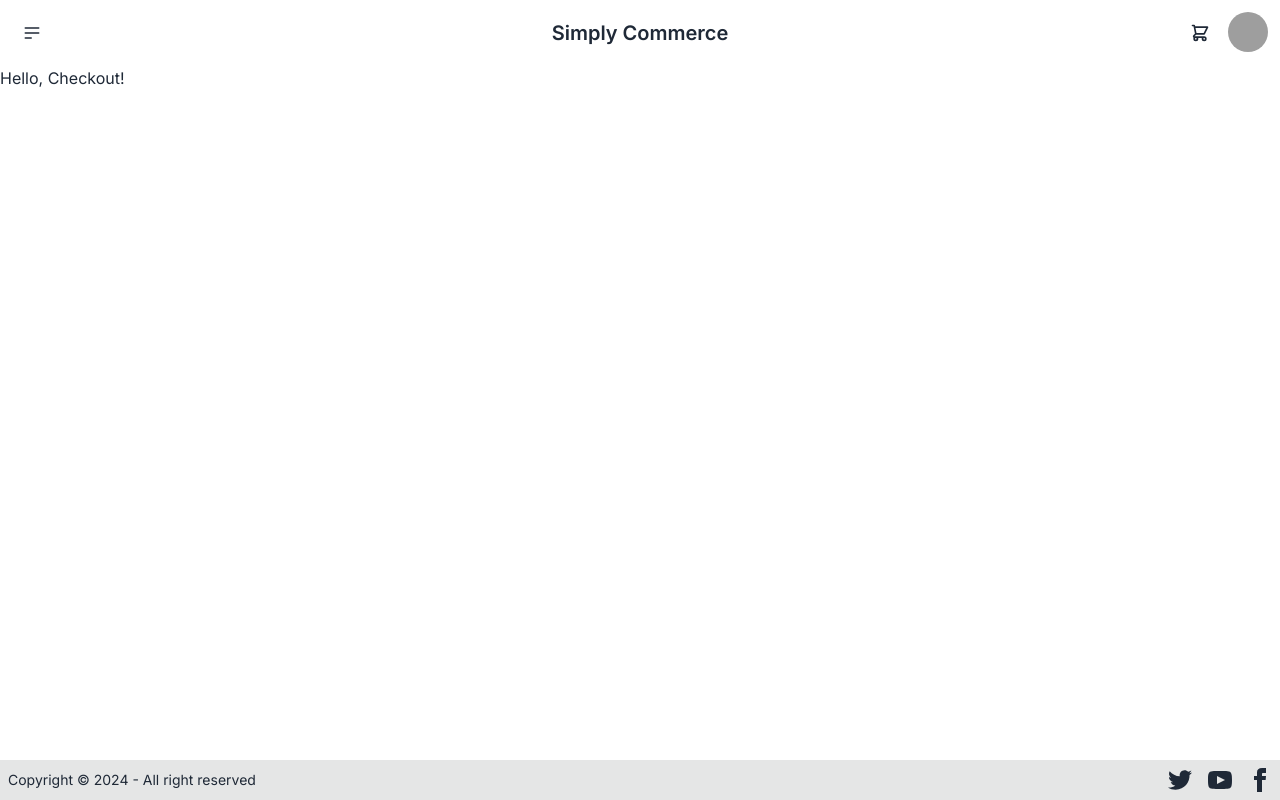
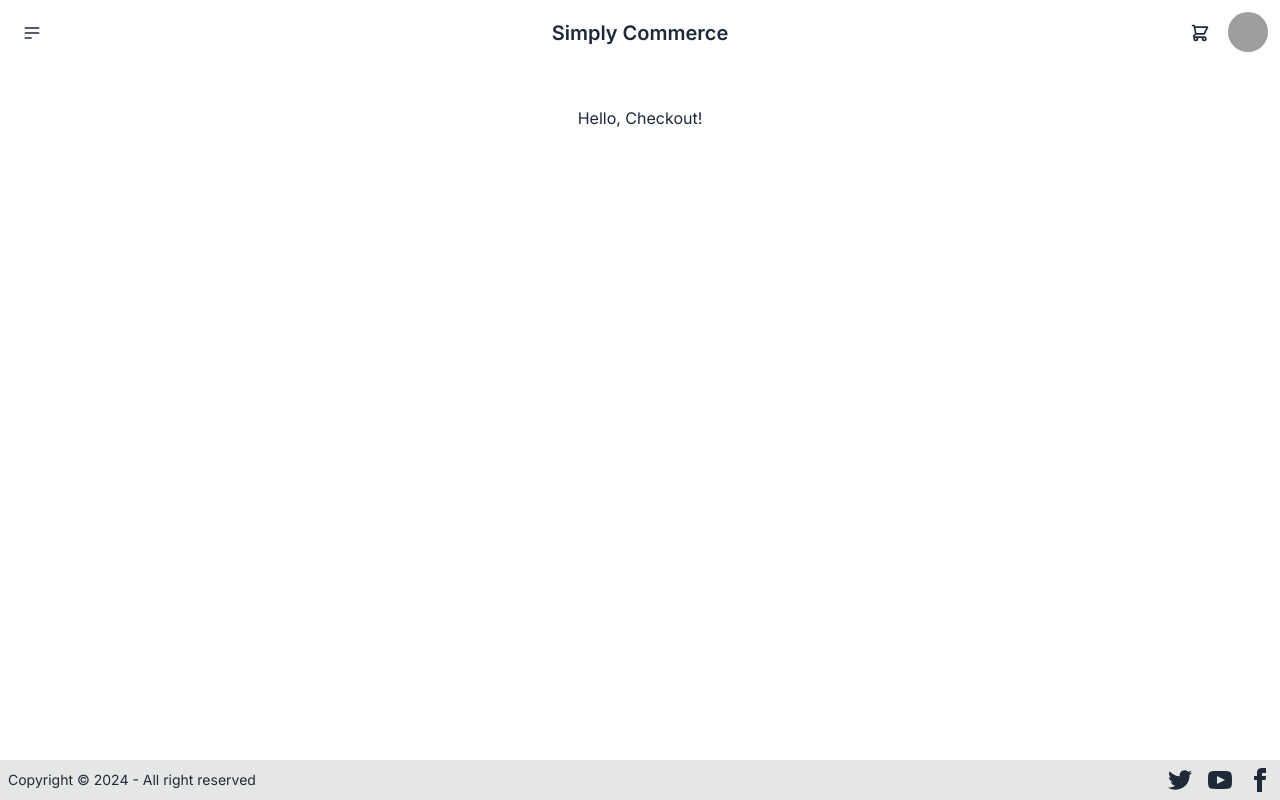
Before and after one commit to telestrial/simply-commerce, a Next.js app: page /checkout in a window 1280 px wide. Built offline with nearby package versions, Linux system fonts and the light colour scheme; grey boxes are pictures that could not be loaded.

Commit message:
center checkout page

```diff
--- a/app/checkout/page.tsx
+++ b/app/checkout/page.tsx
@@ -1,3 +1,5 @@
 export default function Checkout() {
-  return <div>Hello, Checkout!</div>;
+  return (
+    <div className='flex w-100 justify-center pt-10'>Hello, Checkout!</div>
+  );
 }
```
